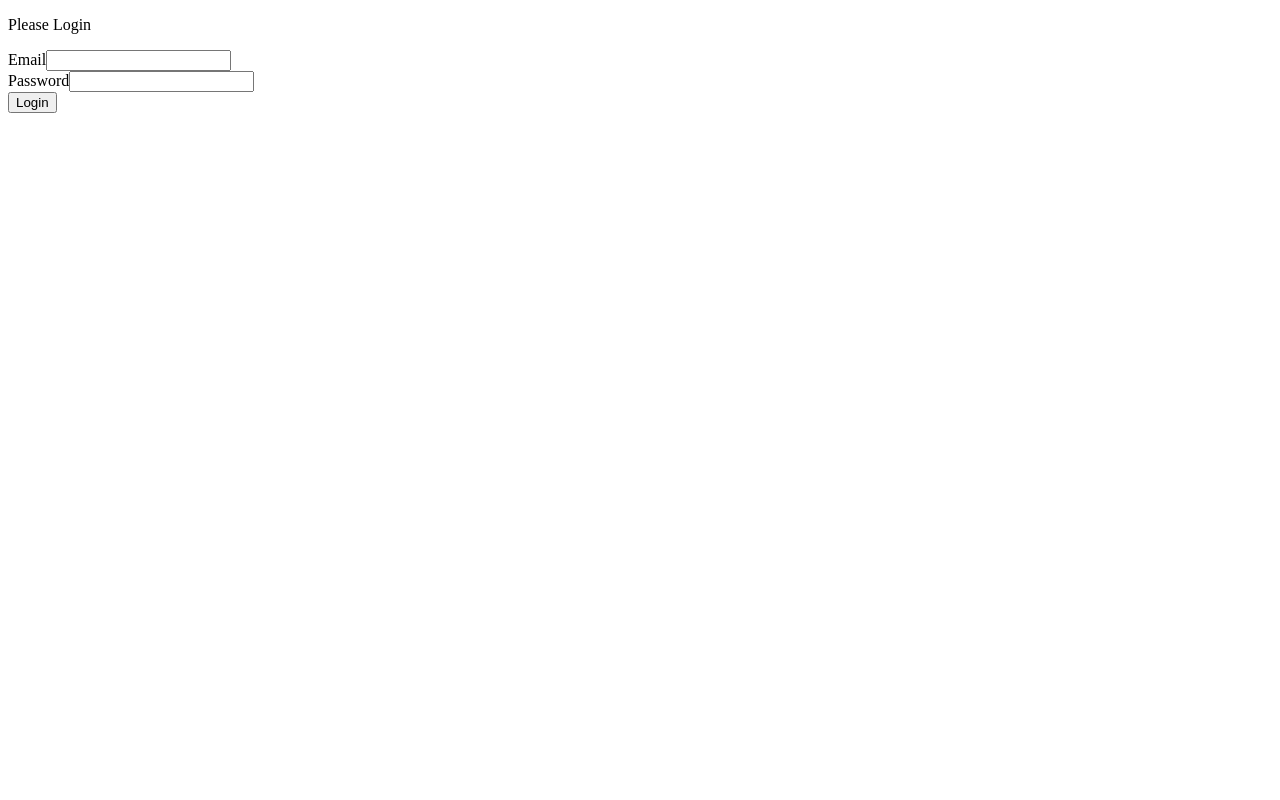
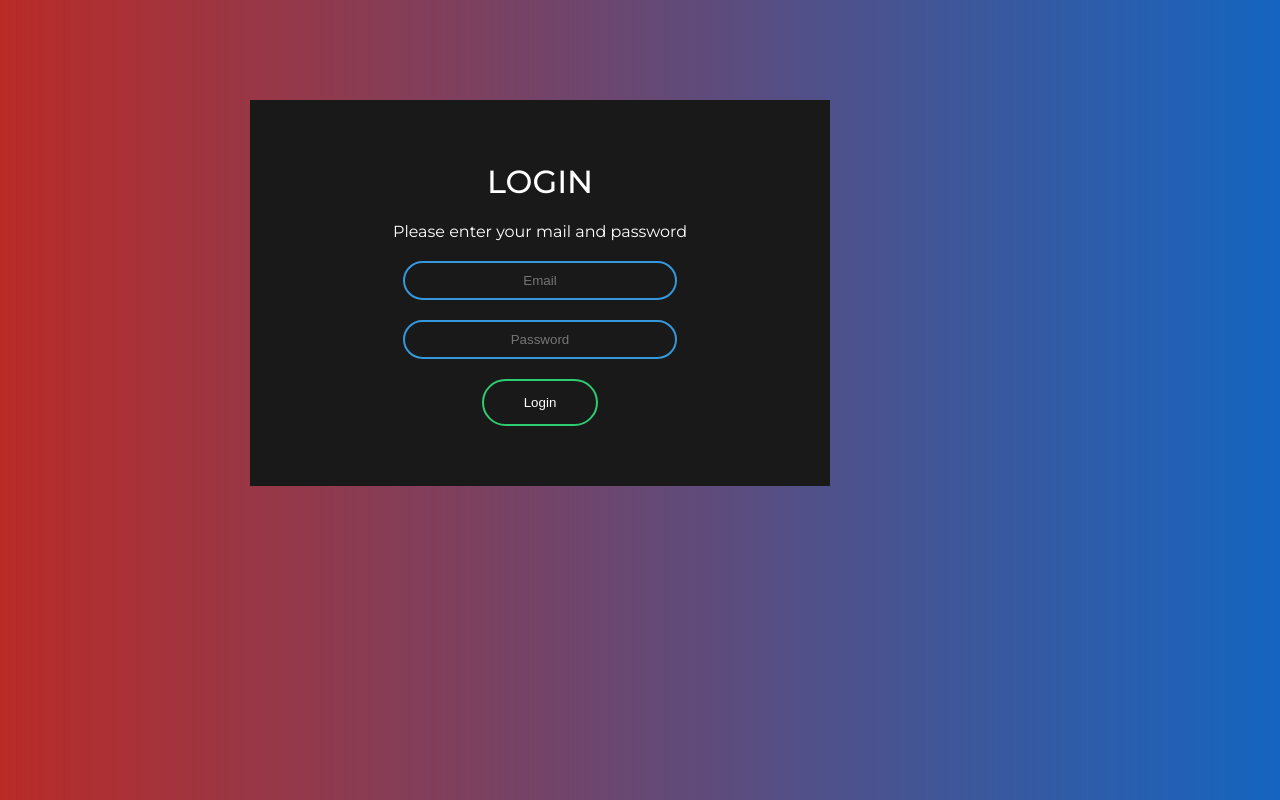
Before and after one commit to viryisb/bands-challenge, a React (Create React App) app: page / in a window 1280 px wide. Built offline with nearby package versions, Linux system fonts and the light colour scheme.

Commit message:
add some style

```diff
--- a/public/index.html
+++ b/public/index.html
@@ -10,6 +10,12 @@
       content="Web site created using create-react-app"
     />
     <link rel="apple-touch-icon" href="%PUBLIC_URL%/logo192.png" />
+    <link rel="preconnect" href="https://fonts.gstatic.com" />
+    <link
+      href="https://fonts.googleapis.com/css2?family=Montserrat:wght@100;200;300;400;500;600;700;800&display=swap"
+      rel="stylesheet"
+    />
+
     <!--
       manifest.json provides metadata used when your web app is installed on a
       user's mobile device or desktop. See https://developers.google.com/web/fundamentals/web-app-manifest/
--- a/src/App.css
+++ b/src/App.css
@@ -1,4 +1,135 @@
-.App {
-  font-family: sans-serif;
+body {
+  margin: 0;
+  padding: 0;
+  font-family: "Montserrat", sans-serif;
+  background: linear-gradient(to right, #b92b27, #1565c0);
+}
+
+.card {
+  margin-bottom: 0.3px;
+  border: none;
+}
+.text-muted {
+  color: white;
+}
+.box {
+  width: 500px;
+  padding: 40px;
+  margin: -25px 0 0 -25px;
+  position: absolute;
+  background: #191919;
   text-align: center;
+  transition: 0.25s;
+  margin-left: 250px;
+  margin-top: 100px;
 }
+
+.box input[type="email"],
+.box input[type="password"] {
+  border: 0;
+  background: none;
+  display: block;
+  margin: 20px auto;
+  text-align: center;
+  border: 2px solid #3498db;
+  padding: 10px 10px;
+  width: 250px;
+  outline: none;
+  color: white;
+  border-radius: 24px;
+  transition: 0.25s;
+}
+
+.box h1 {
+  color: white;
+  text-transform: uppercase;
+  font-weight: 500;
+}
+
+.box input[type="text"]:focus,
+.box input[type="password"]:focus {
+  width: 300px;
+  border-color: #2ecc71;
+}
+
+.box button[type="submit"] {
+  border: 0;
+  background: none;
+  display: block;
+  margin: 20px auto;
+  text-align: center;
+  border: 2px solid #2ecc71;
+  padding: 14px 40px;
+  outline: none;
+  color: white;
+  border-radius: 24px;
+  transition: 0.25s;
+  cursor: pointer;
+}
+
+.box button[type="submit"]:hover {
+  background: #2ecc71;
+}
+
+.forgot {
+  text-decoration: underline;
+}
+.link {
+  text-decoration: none;
+  font-weight: bold;
+  color: darkgrey;
+}
+.back-button {
+  border: 0;
+  background: none;
+  display: block;
+  margin: 20px auto;
+  margin-right: 150px;
+  text-align: center;
+  border: 2px solid #2ecc71;
+  padding: 14px 40px;
+  outline: none;
+  color: white;
+  border-radius: 24px;
+  transition: 0.25s;
+  cursor: pointer;
+}
+
+.text-info {
+  font-weight: 500;
+  /* text-align:center; */
+}
+
+.list-no-style {
+  list-style: none;
+}
+.band-style{
+  padding:100px;
+}
+
+.band-info {
+  width: 500px;
+  padding: 40px;
+  margin: -25px 0 0 -25px;
+  position: absolute;
+  background: #3a3a3a;
+  text-align:justify;
+  transition: 0.25s;
+  margin-left: 250px;
+  margin-top: 100px;
+}
+
+.form-select{
+  border: 0;
+  background: #3a3a3a;
+  display: block;
+  margin: 20px auto;
+  text-align:start;
+  border: 2px solid #2ecc71;
+  padding: 14px 40px 14px 14px;
+  outline: none;
+  color: rgb(179, 179, 179);
+  border-radius: 24px;
+  transition: 0.25s;
+  cursor: pointer;
+}
--- a/src/components/Filters.js
+++ b/src/components/Filters.js
@@ -34,7 +34,7 @@ const Filters = ({
         onChange={handleGenreChange}
       >
         <option value="" defaultChecked>
-          Genres
+          Filter by genres
         </option>
         {genres &&
           genres.map((genre) => {
--- a/src/components/Login.js
+++ b/src/components/Login.js
@@ -1,47 +1,42 @@
-import React from 'react'
-import {Redirect} from 'react-router-dom'
+import React from "react";
+import { Redirect } from "react-router-dom";
 
-
-
-const Login = ({login,isAuthenticated}) => {
-  if (isAuthenticated){return <Redirect to ={{pathname:'/home'}}/>}
+const Login = ({ login, isAuthenticated }) => {
+  if (isAuthenticated) {
+    return <Redirect to={{ pathname: "/home" }} />;
+  }
   return (
     <div className="container">
       <div className="row">
         <div className="col-md-6">
           <div className="card">
-      </div>
-      </div>
-      </div>
-      <p className="">Please Login</p>
-      <form onSubmit={(e)=>login(e)} className="">
-        <div className="">
-          <label htmlFor="exampleInputEmail1" className="form-label">
-            Email
-          </label>
+            <form onSubmit={(e) => login(e)} className="box">
+              <h1>Login</h1>
+              <p class="text-muted"> Please enter your mail and password</p>
+
               <input
                 type="email"
                 className="form-control"
                 id="exampleInputEmail1"
                 aria-describedby="emailHelp"
                 required
+                placeholder="Email"
               />
-        </div>
-        <div className="">
-          <label htmlFor="exampleInputPassword1" className="form-label">
-            Password
-          </label>
+
+
               <input
                 type="password"
                 className="form-control"
                 id="exampleInputPassword1"
+                placeholder="Password"
                 required
               />
+
+              <button type="submit">Login</button>
+            </form>
           </div>
-        <button type="submit" className="">
-          Login
-        </button>
-      </form>
+        </div>
+      </div>
     </div>
   );
 };
--- a/src/components/bands/Band.js
+++ b/src/components/bands/Band.js
@@ -5,30 +5,55 @@ const Band = ({ band, bandAlbums }) => {
   console.log(bandAlbums);
   return (
     <>
-      <p>{band.name}</p>
-      <p>{band.genreCode}</p>
-      <p>{band.year}</p>
-      <p>{band.country}</p>
+      <div className="container">
+        <div className="row">
+          <div className="col-md-6">
+            <div className="card band-info">
+              <div className="card-header">
+                <h3>{band.name}</h3>
+              </div>
+              <div className="card-body">
+                <p className="text-info">Genre: {band.genreCode}</p>
+
+                <p className="text-info">Year: {band.year}</p>
+                <p className="text-info">Country: {band.country}</p>
 
                 <h3>Members</h3>
-      <p>
+                <p className="text-info">
                   <ul>
                     {band.members.map((member) => (
-            <li key={member.name.replace(/ /g, "")}>{member.name}</li>
+                      <li
+                        className="list-no-style text-info"
+                        key={member.name.replaceAll(" ", "")}
+                      >
+                        {member.name}
+                      </li>
                     ))}
                   </ul>
                 </p>
 
                 <h3>Albums</h3>
-      <p>
+                <p className="text-info">
                   <ul>
                     {bandAlbums.map((bandAlbum) => (
-            <li key={bandAlbum.id}>{bandAlbum.name}</li>
+                      <li className="list-no-style" key={bandAlbum.id}>
+                        {bandAlbum.name}
+                      </li>
                     ))}
                   </ul>
                 </p>
 
-      <Link to="/home">Volver a la lista</Link>
+                <button className="back-button">
+                  {" "}
+                  <Link className="link" to="/home">
+                    Back to home
+                  </Link>
+                </button>
+              </div>
+            </div>
+          </div>
+        </div>
+      </div>
     </>
   );
 };
--- a/src/components/bands/Bands.js
+++ b/src/components/bands/Bands.js
@@ -1,10 +1,7 @@
 import React, { useEffect, useState } from "react";
 import { Route, BrowserRouter as Router, Switch, Link } from "react-router-dom";
-
 import { fetchBands, fetchAlbums } from "../../utils/data-fetching";
 import { sortBands } from "../../utils/data-treatment";
-
-/* import Albums from "../albums/Albums"; */
 import Band from "./Band";
 
 const useFilteredOrderedBands = (bands, { selectedGenre, sortDirection }) => {
@@ -15,7 +12,7 @@ const useFilteredOrderedBands = (bands, { selectedGenre, sortDirection }) => {
       ? bands
       : bands.filter((band) => band.genreCode === selectedGenre);
     const newFilteredOrderedBands = sortBands(newFilteredBands, {
-      sortDirection
+      sortDirection,
     });
 
     setFilteredOrderedBands(newFilteredOrderedBands);
@@ -33,7 +30,7 @@ const useBands = (
   const [bands, setBands] = useState(initialBands);
   const [filteredOrderedBands] = useFilteredOrderedBands(bands, {
     selectedGenre,
-    sortDirection
+    sortDirection,
   });
 
   useEffect(() => {
@@ -51,7 +48,7 @@ const useBands = (
   return {
     bands: filteredOrderedBands,
     setBands,
-    isLoading
+    isLoading,
   };
 };
 
@@ -106,7 +103,9 @@ const Bands = ({ selectedGenre, sortDirection }) => {
         <div className="container mt-4 band-style">
           {bands.map((b) => (
             <div key={b.id} className="col-3">
-              <Link to={`/home/band/${b.id}`}>{b.name}</Link>
+              <Link className="link" to={`/home/band/${b.id}`}>
+                {b.name}
+              </Link>
             </div>
           ))}
         </div>
```
Also changed, not shown: src/components/Navbar.js (deleted, +0 -7 lines), src/components/albums/Albums.js (deleted, +0 -7 lines). Lines whose indentation alone changed are shown as unchanged.
